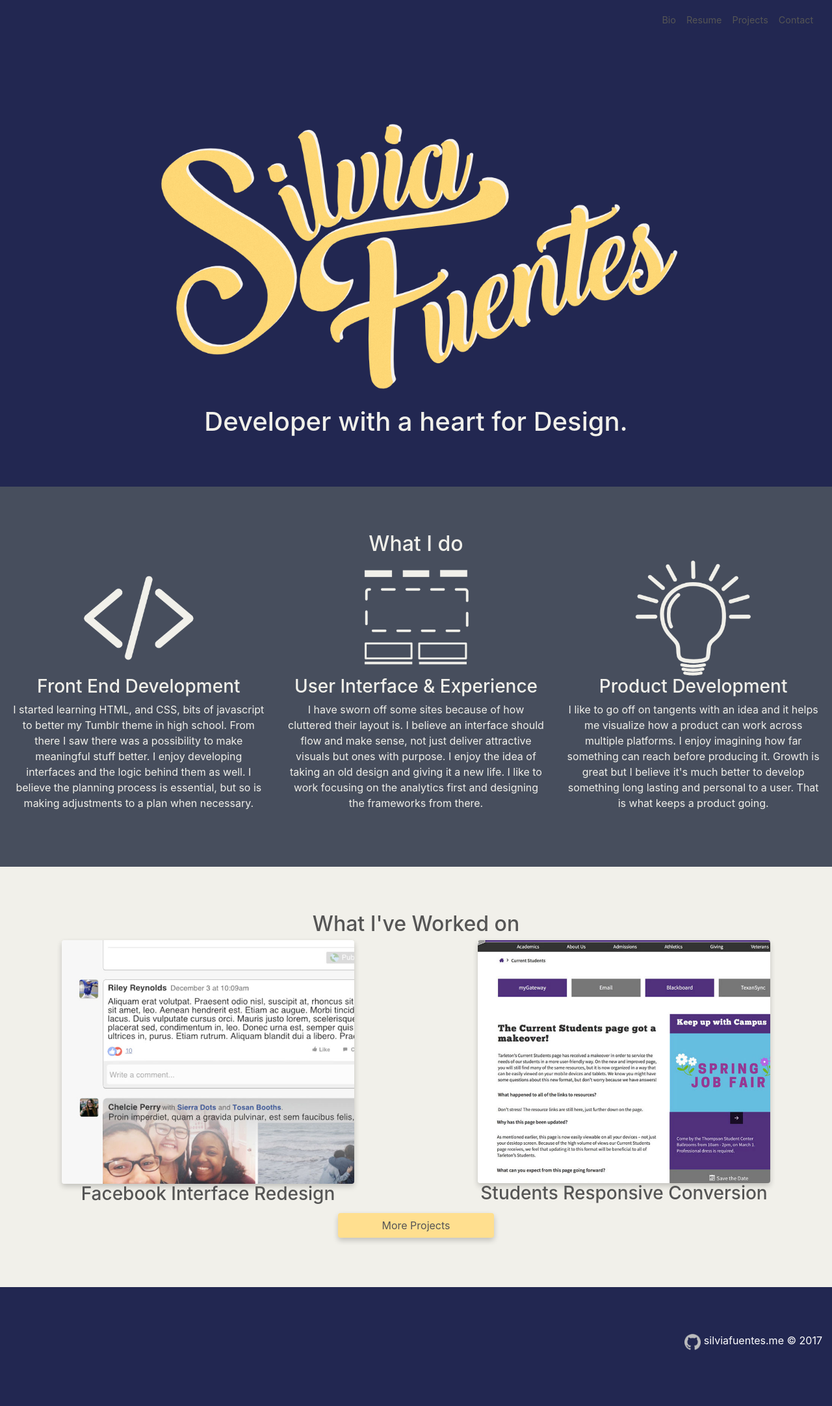
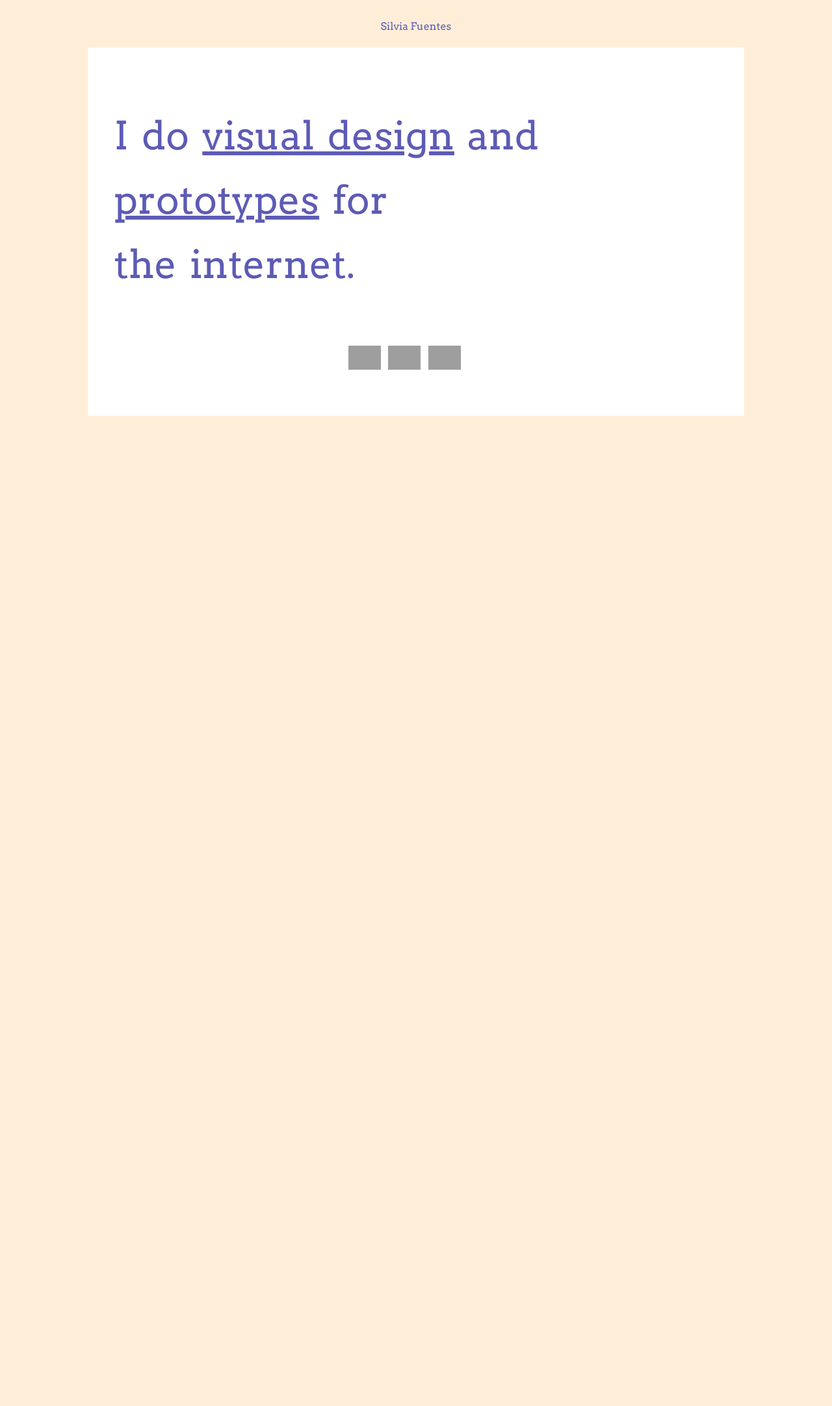
Before and after one commit to silviafuen/silviafuen.github.io, a Jekyll site: the page index.html, which Jekyll copies as it is, in a window 1280 px wide. Shown: the whole page at 65% size. Built offline with Jekyll 4.4.1, drawn with Linux system fonts in a browser that asks for light colours; nearby versions of some CDN libraries; after the commit the page ends 900 px from its top, so only the background shows below that; grey boxes are pictures that could not be loaded.

Commit message:
Landing Page addition Removal of Index
Because of the impending redesign, I’ve replaced the old site design
with a simple landing page. Short description of my work and links of
where to find it in the mean time.

```diff
--- a/index.html
+++ b/index.html
@@ -1,68 +1,84 @@
----
-layout: index
-title: Silvia Fuentes - Designer &#38; Developer
+<!DOCTYPE html>
+<html lang="en">
+<head>
+  <meta name="viewport" content="width=device-width, initial-scale=1">
+  <title> Silvia Fuentes - Visual Designer</title>
+  <meta charset="utf-8">
+  <link href="https://fonts.googleapis.com/css?family=Arvo:400,700" rel="stylesheet">
+  <link rel="stylesheet" href="https://maxcdn.bootstrapcdn.com/bootstrap/3.3.7/css/bootstrap.min.css"
+   integrity="sha384-BVYiiSIFeK1dGmJRAkycuHAHRg32OmUcww7on3RYdg4Va+PmSTsz/K68vbdEjh4u" crossorigin="anonymous">
+  <link rel="shortcut icon" href="favicon.ico" />
+</head>
+<style>
+  html,
+  body {
+    font-family: 'Arvo', serif;
+    font-size: 100%;
+    background-color: #FFEED7;
+    color: #5D5BB5;
+    width: 1040px;
+    margin: 0 auto;
+  }
 
----
+  header {
+    padding: 3% 3% 1% 3%;
+    text-align: center;
+  }
 
-<div class="container-fluid bg-1 body-text text-center">
-  <img src="assets/images/name-logo-yellow.png" width="65%" style="display:inline" alt="Silvia Fuentes, Visual Designer">
-  <h1>Developer with a heart for Design.</h1>
-</div>
+  a,
+  a:hover {
+    color: #5D5BB5;
+    text-decoration: underline;
+  }
 
-<div class="container-fluid bg-2 body-text text-center">
-	<h2>What I do</h2>
-	<div class="row">
-    <div class="col-sm-4">
-			<img src="/assets/images/icons/developer.png" class="img-responsive" width="45%" alt="Programming development">
-			<h3>Front End Development</h3>
-			<p>I started learning HTML, and CSS, bits of javascript to better
-				my Tumblr theme in high school. From there I saw there was a
-				possibility to make meaningful stuff better. I enjoy developing
-				interfaces and the logic behind them as well. I believe the
-				planning process is essential, but so is making adjustments to
-				a plan when necessary.</p>
-		</div>
+  a:hover {
+    color: #7371c4;
+    text-decoration: underline;
+  }
 
-		<div class="col-sm-4">
-			<img src="/assets/images/icons/ux-ui.png" class="img-responsive " width="45%" alt="UI wireframe">
-			<h3>User Interface &#38; Experience</h3>
-			<p>I have sworn off some sites because of how cluttered their
-				 layout is. I believe an interface should flow and make sense,
-					not just deliver attractive visuals but ones with purpose. I enjoy
-					the idea of taking an old design and giving it a new life. I
-					 like to work focusing on the analytics first and designing
-					 the frameworks from there.  </p>
-		</div>
+  .frame {
+    text-align: left;
+    height: 100%;
+    background-color: #fff;
+    padding: 6.5% 4%;
+  }
 
-		<div class="col-sm-4">
-			<img src="/assets/images/icons/concept.png" class="img-responsive" width="45%" alt="Product Concepting Brainstorm">
-			<h3>Product Development</h3>
-			<p>I like to go off on tangents with an idea and it helps me
-				visualize how a product can work across multiple platforms. I
-				enjoy imagining how far something can reach before producing it.
-				 Growth is great but I believe it's much better to develop
-				 something long lasting and personal to a user. That is what
-					keeps a product going.</p>
-		</div>
-	</div>
-</div>
+  h1 {
+    font-size: 60px;
+    word-spacing: 7px;
+    line-height: 165%;
+  }
 
+  footer {
+    background-color: #fff;
+    padding: 7%;
+  }
 
-<div class="container-fluid bg-3 body-text text-center">
-	<h2 id="id3">What I've Worked on</h2>
-	<div class="row">
-		<div class="col-md-6">
-      <a href="/facebook">
-        <img alt="Tarleton Students Webpage" width="450" src="/assets/posts/2017-02-27-currentstudents/thumb-facebook.jpg" class=" shadow img-fluid rounded" >
-        <h3>Facebook Interface Redesign</h3>
-      </a>
+  .icons {
+    margin: auto;
+    width: 24%;
+    word-spacing: 8px;
+  }
+</style>
+<body class="container-fluid">
+  <header>
+    <p>Silvia Fuentes</p>
+  </header>
+  <div class="col-md-12 frame">
+    <h1>I do <a href="http://silviafuentes.me/caravan.html">visual design</a>
+      and<br> <a href="/panaderia">prototypes</a> for<br> the internet.</h1>
+  </div>
+  <footer>
+    <div class="icons">
+      <a href="https://github.com/silviafuen"><img src="github.svg" class="icons"
+        alt="Github repo"></a>
+      <a href="https://www.linkedin.com/in/silviafuen/"><img src="linkedin.svg"
+        class="icons" alt="Linkedin Profile"></a>
+      <a href="https://www.behance.net/user/?username=silviafuen"><img src="behance.svg"
+        class="icons" alt="Behance Portfolio"></a>
     </div>
-		<div class="col-md-6">
-      <a href="/currentstudents">
-        <img alt="Tarleton Students Webpage" width="450" src="/assets/posts/2017-02-27-currentstudents/thumb-currentstudents.jpg" class=" shadow img-fluid rounded" >
-        <h3>Students Responsive Conversion</h3>
-      </a>
-		</div>
-	</div>
-	<a href="/blog" class="btn btn-silvia shadow" role="button">More Projects</a>
-</div>
+  </footer>
+  <script src="https://maxcdn.bootstrapcdn.com/bootstrap/3.3.7/js/bootstrap.min.js"
+  integrity="sha384-Tc5IQib027qvyjSMfHjOMaLkfuWVxZxUPnCJA7l2mCWNIpG9mGCD8wGNIcPD7Txa" crossorigin="anonymous"></script>
+</body>
+</html>
```
Also changed, not shown: _layouts/index-og.html (added, +53 -0 lines), index-og.html (added, +55 -0 lines).
